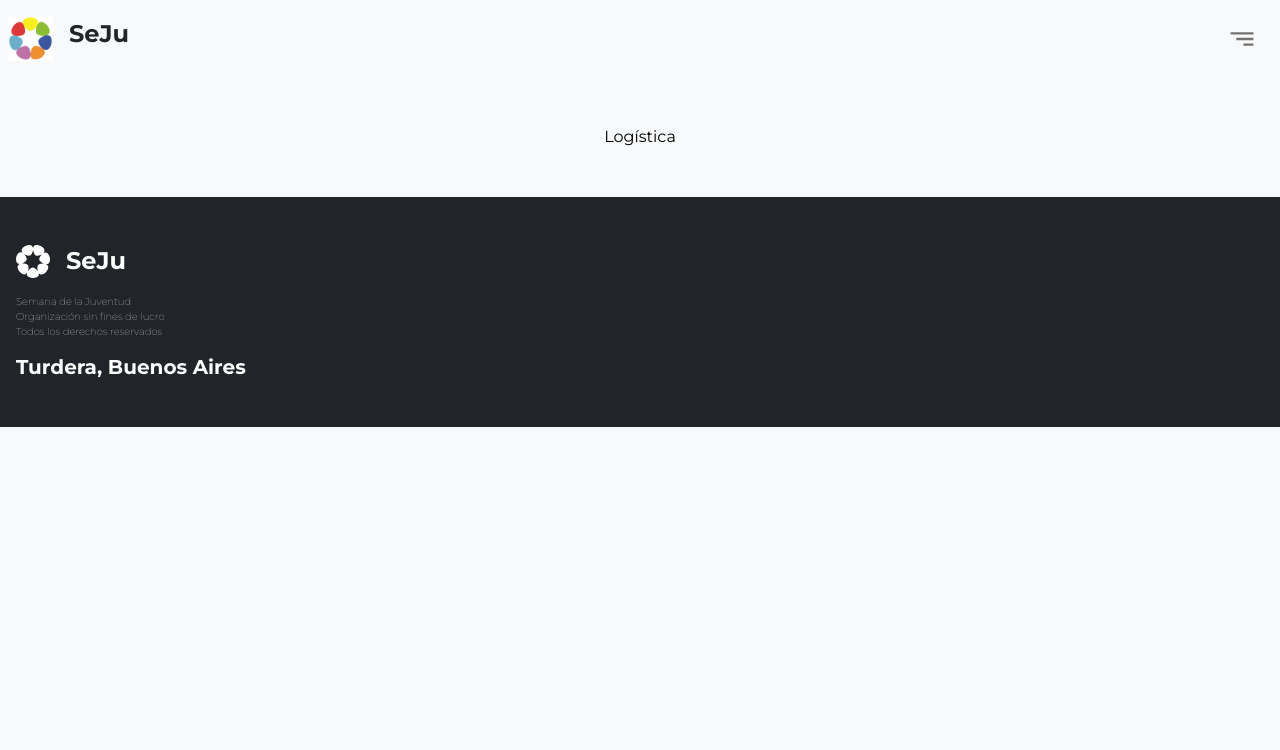
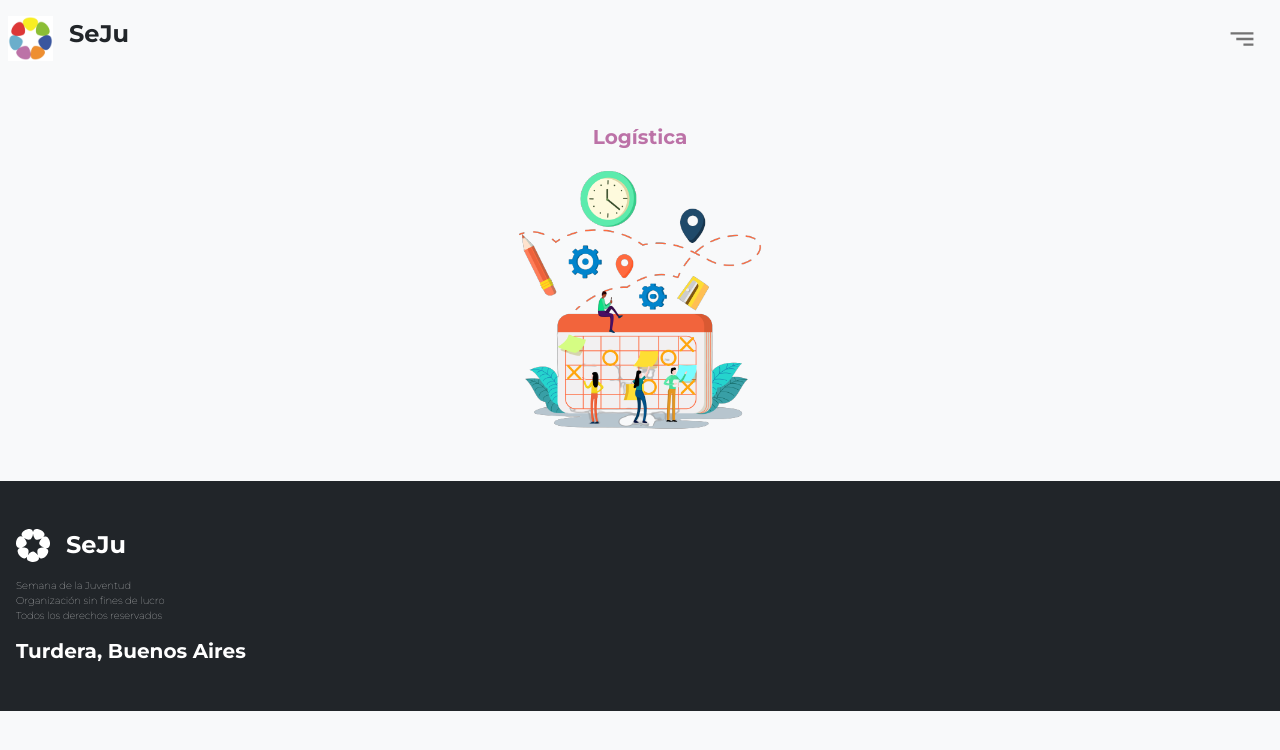
Before and after one commit to MRAMINIKO/SGS-frontend, a Next.js app: page /departments/logistica in a window 1280 px wide. Shown: the top 750 px of the page. Built offline with nearby package versions, Linux system fonts and the light colour scheme.

Commit message:
refactor comienzo con pantalla de logistica

```diff
--- /dev/null
+++ b/src/app/departments/logistica/logistica.module.css
@@ -0,0 +1,4 @@
+.title {
+  color: #bc72a7;
+  font-weight: 700;
+}
--- a/src/app/departments/logistica/page.js
+++ b/src/app/departments/logistica/page.js
@@ -1,5 +1,13 @@
 import React from "react";
+import logisticaIlustration from "@public/images/logistica-ilustration.png";
+import Image from "next/image";
+import styles from "./logistica.module.css";
 
 export default function LogisticaPage() {
-  return <div>Logística</div>;
+  return (
+    <section>
+      <h5 className={styles.title}>Logística</h5>
+      <Image src={logisticaIlustration} width={300} />
+    </section>
+  );
 }
```
Also changed, not shown: public/images/logistica-ilustration.png.
